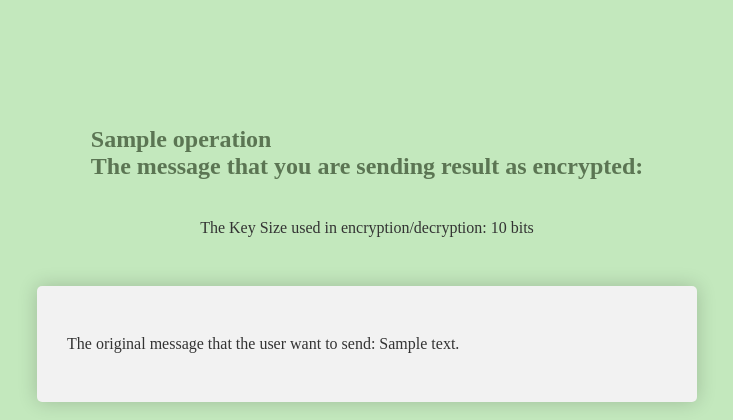
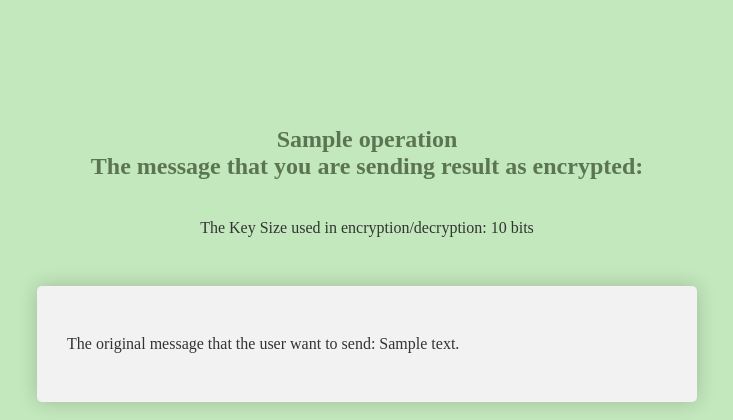
Before and after one commit to Charbelghanime/RSA_1024_2048, a Flask app: template Templates/result.html in a window 1280 px wide. Shown: the top 420 px of the page, without its empty margins (273-1006 px from the left). Run offline with Flask 3, Linux system fonts and the light colour scheme; the template is opened without the code that fills it: most values are stand-ins (such as "Sample title", 1, 10 or a date in 2020).

Commit message:
Update result.html

```diff
--- a/Templates/result.html
+++ b/Templates/result.html
@@ -9,7 +9,7 @@
 </head>
 
 <body>
-    <h2>{{ operation }} <br> The message that you are sending result as encrypted:</h2>
+    <h2 style="text-align:center;">{{ operation }} <br> The message that you are sending result as encrypted:</h2>
     <p>The Key Size used in encryption/decryption: {{ keysize }} bits</p>
 
     <div class="limit">
```
